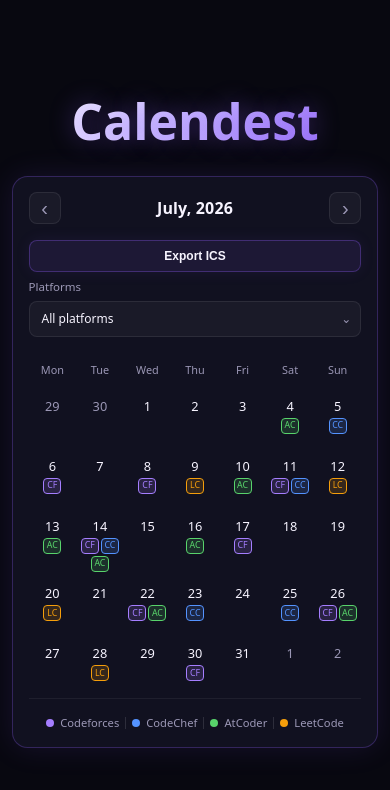
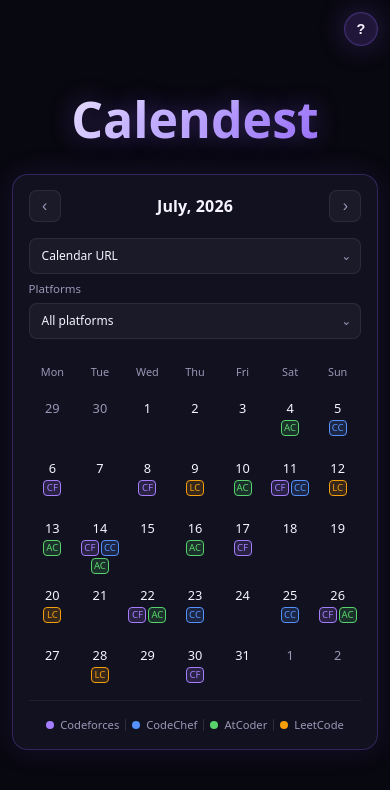
Before and after one commit to BartikaKumar/calendest, a React (Vite) app: page / in a window 390 px wide. Shown: the top 790 px of the page. Built offline with nearby package versions, Linux system fonts and the light colour scheme.

Commit message:
Added help button to App component and also platform and reminder options to generate Calendar URL

```diff
--- a/src/App.css
+++ b/src/App.css
@@ -23,8 +23,63 @@
   text-shadow: 0 0 24px rgba(139, 92, 246, 0.38);
 }
 
+.page__help-button {
+  position: fixed;
+  top: 24px;
+  right: 24px;
+  display: inline-flex;
+  align-items: center;
+  gap: 8px;
+  border: 1px solid rgba(139, 92, 246, 0.32);
+  border-radius: 999px;
+  padding: 10px 14px 10px 10px;
+  background: rgba(139, 92, 246, 0.18);
+  color: #f7f4ff;
+  font-size: 0.85rem;
+  font-weight: 700;
+  cursor: pointer;
+  box-shadow:
+    0 0 28px rgba(139, 92, 246, 0.28),
+    inset 0 0 0 1px rgba(255, 255, 255, 0.04);
+}
+
+.page__help-icon {
+  display: inline-flex;
+  align-items: center;
+  justify-content: center;
+  width: 22px;
+  height: 22px;
+  border-radius: 50%;
+  background: rgba(255, 255, 255, 0.1);
+}
+
+.page__help-button:hover {
+  border-color: rgba(139, 92, 246, 0.56);
+  background: rgba(139, 92, 246, 0.26);
+}
+
 @media (max-width: 520px) {
   .page {
     padding: 12px;
   }
+
+  .page__help-button {
+    top: 12px;
+    right: 12px;
+    gap: 0;
+    padding: 0;
+    width: 34px;
+    height: 34px;
+    font-size: 0.9rem;
+  }
+
+  .page__help-text {
+    display: none;
+  }
+
+  .page__help-icon{
+    width: 34px;
+    height: 34px;
+    background: none;
+  }
 }
--- a/src/App.jsx
+++ b/src/App.jsx
@@ -5,6 +5,12 @@ import Calendar from './components/Calendar.jsx'
 export default function App() {
   return (
     <div className="page">
+      <button type="button" className="page__help-button">
+        <span className="page__help-icon" aria-hidden="true">
+          ?
+        </span>
+        <span className="page__help-text">Help</span>
+      </button>
       <h1 className="page__title">Calendest</h1>
       <Calendar />
     </div>
--- a/src/components/Calendar.css
+++ b/src/components/Calendar.css
@@ -46,15 +46,15 @@
     border-radius: 8px;
     background: rgba(255, 255, 255, 0.04);
     color: var(--text-muted);
-    font-size: 1.25rem;
+    font-size: 100%;
     line-height: 1;
-    cursor: pointer;
     flex-shrink: 0;
   }
 
-  .calendar__nav:hover {
+  .calendar__nav:enabled:hover {
     color: var(--text);
     border-color: rgba(255, 255, 255, 0.16);
+    cursor: pointer;
   }
 
   .calendar__filters {
@@ -66,7 +66,7 @@
   }
 
   .calendar__export-button {
-    margin-right: auto;
+    width: 100%;
     border: 1px solid rgba(139, 92, 246, 0.32);
     border-radius: 8px;
     padding: 8px 12px;
@@ -90,6 +90,10 @@
 
   .calendar__select {
     position: relative;
+  }
+
+  .calendar__url-select {
+    margin-right: auto;
   }
 
   .calendar__select-trigger {
@@ -134,6 +138,49 @@
     box-shadow: 0 18px 40px rgba(0, 0, 0, 0.35);
   }
 
+  .calendar__url-menu {
+    width: min(280px, calc(100vw - 48px));
+  }
+
+  .calendar__url-section {
+    border-bottom: 1px solid rgba(255, 255, 255, 0.06);
+    padding-bottom: 6px;
+    margin-bottom: 6px;
+  }
+
+  .calendar__url-section-title {
+    list-style: none;
+    padding: 8px;
+    border-radius: 8px;
+    color: var(--text);
+    font-size: 0.75rem;
+    font-weight: 600;
+    cursor: pointer;
+    user-select: none;
+  }
+
+  .calendar__url-section-title::-webkit-details-marker {
+    display: none;
+  }
+
+  .calendar__url-section-title::after {
+    content: '⌄';
+    float: right;
+    color: var(--text-muted);
+  }
+
+  .calendar__url-section:not([open]) .calendar__url-section-title::after {
+    content: '›';
+  }
+
+  .calendar__url-section-title:hover {
+    background: rgba(255, 255, 255, 0.05);
+  }
+
+  .calendar__url-section-options {
+    padding-top: 2px;
+  }
+
   .calendar__select-option {
     display: grid;
     grid-template-columns: 14px 1fr auto;
@@ -164,6 +211,10 @@
     min-width: 20px;
     height: 16px;
     font-size: 0.58rem;
+  }
+
+  .calendar__reminder-option {
+    grid-template-columns: 14px 1fr;
   }
 
 
@@ -274,7 +325,10 @@
   }
 
   .calendar__export-button {
-    width: 100%;
+    margin-right: 0;
+  }
+
+  .calendar__url-select {
     margin-right: 0;
   }
 
@@ -312,7 +366,6 @@
     min-width: 16px;
     height: 14px;
     border-radius: 4px;
-    font-size: 0.55rem;
   }
 
   .calendar__legend {
--- a/src/components/Calendar.jsx
+++ b/src/components/Calendar.jsx
@@ -47,6 +47,13 @@ const PLATFORMS = {
 
 const PLATFORM_OPTIONS = Object.entries(PLATFORMS)
 
+const REMINDER_OPTIONS = [
+  { id: '1-day', label: '1 day before', selected: true },
+  { id: '1-hour', label: '1 hour before', selected: true },
+  { id: '30-mins', label: '30 mins before', selected: false },
+  { id: '10-mins', label: '10 mins before', selected: false },
+]
+
 const today= new Date()
 
 export default function Calendar() {
@@ -85,6 +92,8 @@ export default function Calendar() {
 
   const total_days= days_before + (new Date(firstDate.getFullYear(),firstDate.getMonth()+1,0).getDate())
 
+  //dom elements
+
   return (
     <div className="calendar">
       <header className="calendar__header">
@@ -95,6 +104,7 @@ export default function Calendar() {
           onClick={()=>{
             setFirstDate((prevDate)=> new Date(prevDate.getFullYear(),prevDate.getMonth()-1,1))
           }}
+          disabled={(((today.getFullYear()-firstDate.getFullYear())*12+(today.getMonth()-firstDate.getMonth()))>=1)}
         >
           ‹
         </button>
@@ -114,9 +124,70 @@ export default function Calendar() {
       </header>
 
       <div className="calendar__filters">
-        <button type="button" className="calendar__export-button">
-          Export ICS
-        </button>
+        <details className="calendar__select calendar__url-select">
+          <summary className="calendar__select-trigger">
+            Calendar URL
+          </summary>
+
+          <div className="calendar__select-menu calendar__url-menu">
+            <details className="calendar__url-section" open>
+              <summary className="calendar__url-section-title">
+                Platforms
+              </summary>
+
+              <div className="calendar__url-section-options">
+                {PLATFORM_OPTIONS.map(([id, { label, shortLabel }]) => (
+                  <label key={id} className="calendar__select-option">
+                    <input
+                      type="checkbox"
+                      defaultChecked
+                    />
+                    <span
+                      className="calendar__legend-dot"
+                      style={{ backgroundColor: `var(--${id})` }}
+                    />
+                    <span className="calendar__select-name">{label}</span>
+                    <span
+                      className="calendar__event calendar__select-code"
+                      style={{ color: `var(--${id})` }}
+                    >
+                      {shortLabel}
+                    </span>
+                  </label>
+                ))}
+              </div>
+            </details>
+
+            <details className="calendar__url-section" open>
+              <summary className="calendar__url-section-title">
+                Reminders
+              </summary>
+
+              <div className="calendar__url-section-options">
+                {REMINDER_OPTIONS.map(({ id, label, selected }) => (
+                  <label
+                    key={id}
+                    className="calendar__select-option calendar__reminder-option"
+                  >
+                    <input
+                      type="checkbox"
+                      defaultChecked={selected}
+                    />
+                    <span className="calendar__select-name">{label}</span>
+                  </label>
+                ))}
+              </div>
+            </details>
+
+            <button
+              type="button"
+              className="calendar__export-button"
+              title="Copy Calendar URL for the selected options"
+            >
+              Copy Calendar URL
+            </button>
+          </div>
+        </details>
 
         <span className="calendar__filter-label">Platforms</span>
 
```
